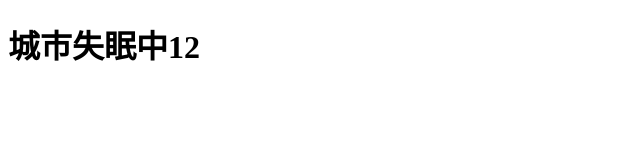
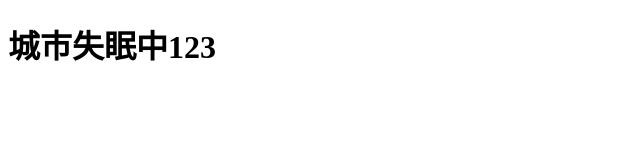
Before and after one commit to tenghuang3/new-web, a plain HTML site: page new-web/index.html in a window 1280 px wide. Shown: the full height of the page, 0-640 px from the left. Drawn offline with Linux system fonts and the light colour scheme.

Commit message:
初始提交

```diff
--- a/new-web/index.html
+++ b/new-web/index.html
@@ -6,7 +6,7 @@
     <title>Document</title>
 </head>
 <body>
-    <h1>城市失眠中12</h1>
+    <h1>城市失眠中123</h1>
     <p></p>
 </body>
 </html>
```
